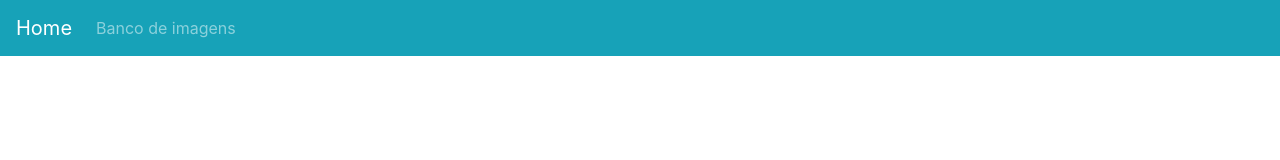
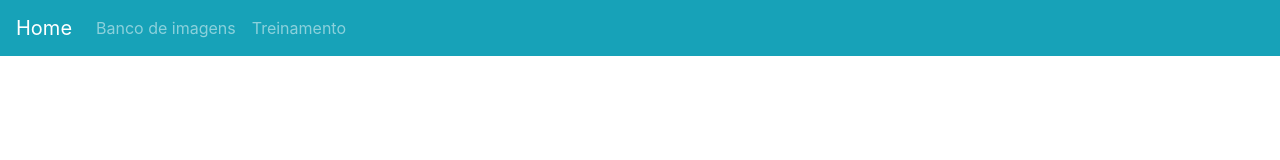
Before and after one commit to jean-bonilha/digiboard-question1, a Vue app in the folder resources/recognize/app/: page / in a window 1280 px wide. Shown: the top 160 px of the page. Built offline with nearby package versions, Linux system fonts and the light colour scheme.

Commit message:
Cria component de treinamento

```diff
--- a/resources/recognize/app/src/App.vue
+++ b/resources/recognize/app/src/App.vue
@@ -5,6 +5,9 @@
       <b-collapse id="nav-collapse" is-nav>
         <b-navbar-nav>
           <b-nav-item :to="{ name: 'images' }" :active="path  == '/images'">Banco de imagens</b-nav-item>
+        </b-navbar-nav>
+        <b-navbar-nav>
+          <b-nav-item :to="{ name: 'train' }" :active="path  == '/train'">Treinamento</b-nav-item>
         </b-navbar-nav>
       </b-collapse>
     </b-navbar>
--- /dev/null
+++ b/resources/recognize/app/src/components/Train.vue
@@ -0,0 +1,12 @@
+<template>
+  <div>
+    <h3>Train template</h3>
+  </div>
+</template>
+
+<script>
+
+export default {
+  name: 'Train',
+}
+</script>
--- a/resources/recognize/app/src/router.js
+++ b/resources/recognize/app/src/router.js
@@ -1,6 +1,7 @@
 import Vue from "vue"
 import Router from "vue-router"
 import Home from "./components/Home.vue"
+import Train from "./components/Train.vue"
 
 Vue.use(Router)
 
@@ -11,6 +12,11 @@ export default new Router({
             path: "/images",
             name: "images",
             component: Home
-        }
+        },
+        {
+            path: "/train",
+            name: "train",
+            component: Train
+        },
     ]
 })
```
